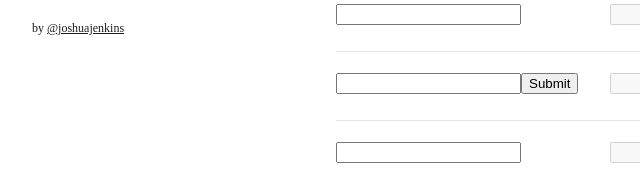
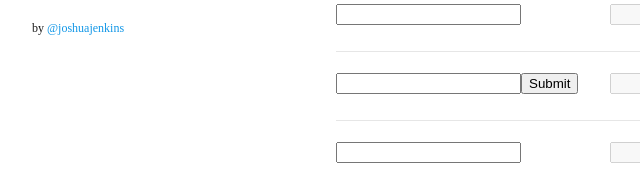
Before and after one commit to joshuajenkins/nativeformelements, a website: page index.html in a window 1280 px wide. Shown: the part 171-357 px from the top of the page, 0-640 px from the left. Drawn offline with nearby package versions, Linux system fonts and the light colour scheme.

Commit message:
Less ugly link

```diff
--- a/css/style.scss
+++ b/css/style.scss
@@ -58,10 +58,11 @@
     margin: $baseline 0;
 
     a {
-      color: $color-dark;
+      text-decoration: none;
+      color: $color-accent;
 
       &:hover {
-        color: $color-medium;
+        color: lighten($color-accent, 10%);
       }
     }
   }
```
Also changed, not shown: css/style.css.
